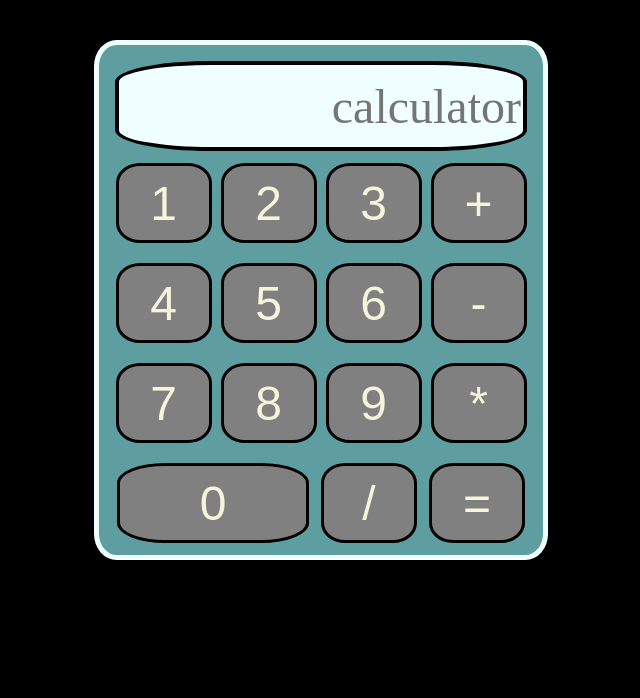
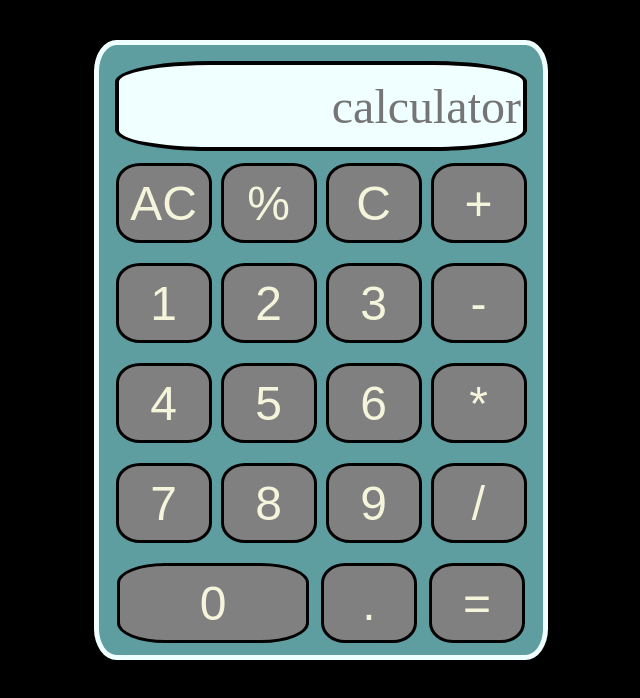
Before and after one commit to Stingre1/stupid-calculator, a plain HTML site: page calculator/index.html in a window 1280 px wide. Shown: the whole page, without its empty margins (314-954 px from the left). Drawn offline with Linux system fonts and the light colour scheme.

Commit message:
latest
s

```diff
--- a/calculator/index.html
+++ b/calculator/index.html
@@ -13,30 +13,36 @@
                 <input class="text-field" placeholder="calculator" type="text" onclick="clearClick()" onmouseenter="clearPrompt()" onmouseleave="clearUnprompt()"  readonly>
                 <div class="buttons">
                     <div class="buttonRow">
+                        <button name="1" onclick="clearClick()">AC</button>
+                        <button name="2" onclick="keyNumber('%')">%</button>
+                        <button name="+" onclick="clearC('+')">C</button>
+                        <button name="+" onclick="keyOperator('+')">+</button>
+                    </div>
+                    <div class="buttonRow">
                         <button name="1" onclick="keyNumber('1')">1</button>
                         <button name="2" onclick="keyNumber('2')">2</button>
                         <button name="3" onclick="keyNumber('3')">3</button>
-                        <button name="+" onclick="keyOperator('+')">+</button>
+                        <button name="-" onclick="keyOperator('-')">-</button>
                     </div>
                     <div class="buttonRow">
                         <button name="4" onclick="keyNumber('4')">4</button>
                         <button name="5" onclick="keyNumber('5')">5</button>
                         <button name="6" onclick="keyNumber('6')">6</button>
-                        <button name="-" onclick="keyOperator('-')">-</button>
+                        <button name="*" onclick="keyOperator('*')">*</button>
                     </div>
                     <div class="buttonRow">
                         <button name="7" onclick="keyNumber('7')">7</button>
                         <button name="8" onclick="keyNumber('8')">8</button>
                         <button name="9" onclick="keyNumber('9')">9</button>
-                        <button name="*" onclick="keyOperator('*')">*</button>
+                        <button name="/" onclick="keyOperator('/')">/</button>
                     </div>
                     <div class="buttonRow">
                         <button name="0" id="buttonZero" onclick="keyNumber('0')">0</button>
-                        <button name="/" onclick="keyOperator('/')">/</button>
+                        <button name="." onclick="keyNumber('.')">.</button>
                         <button name="=" onclick="keyEquals()">=</button>
                     </div>
                 </div>
-        </div>
+            </div>
         </div>
     </section>
 
```
Also changed, not shown: calculator/calc2.js (+6 -1 lines).
